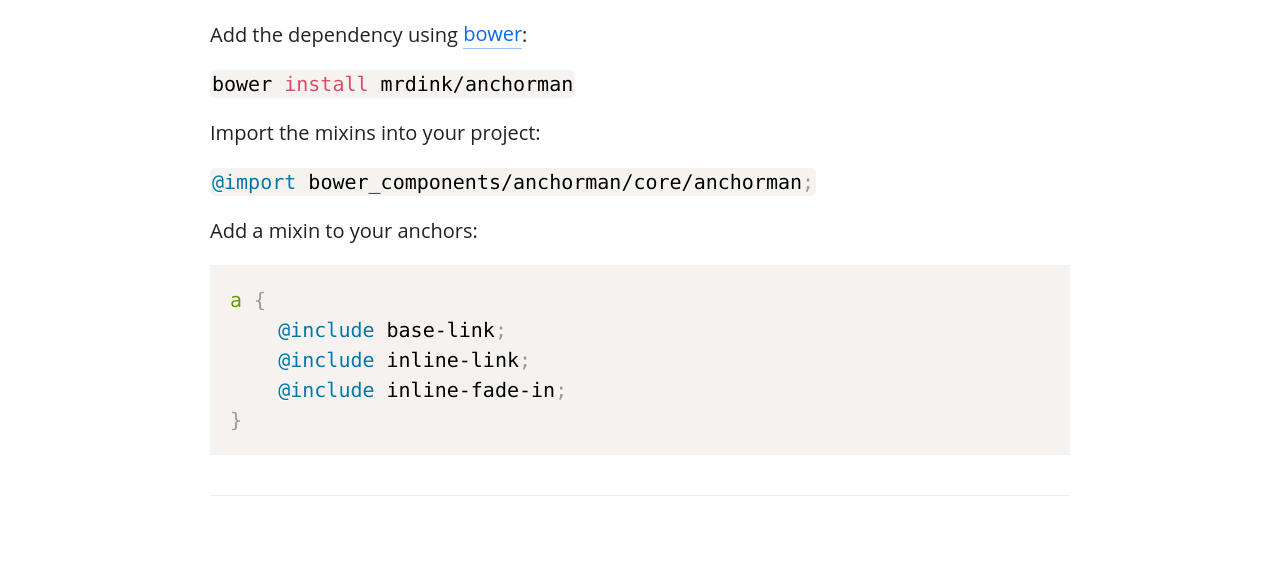
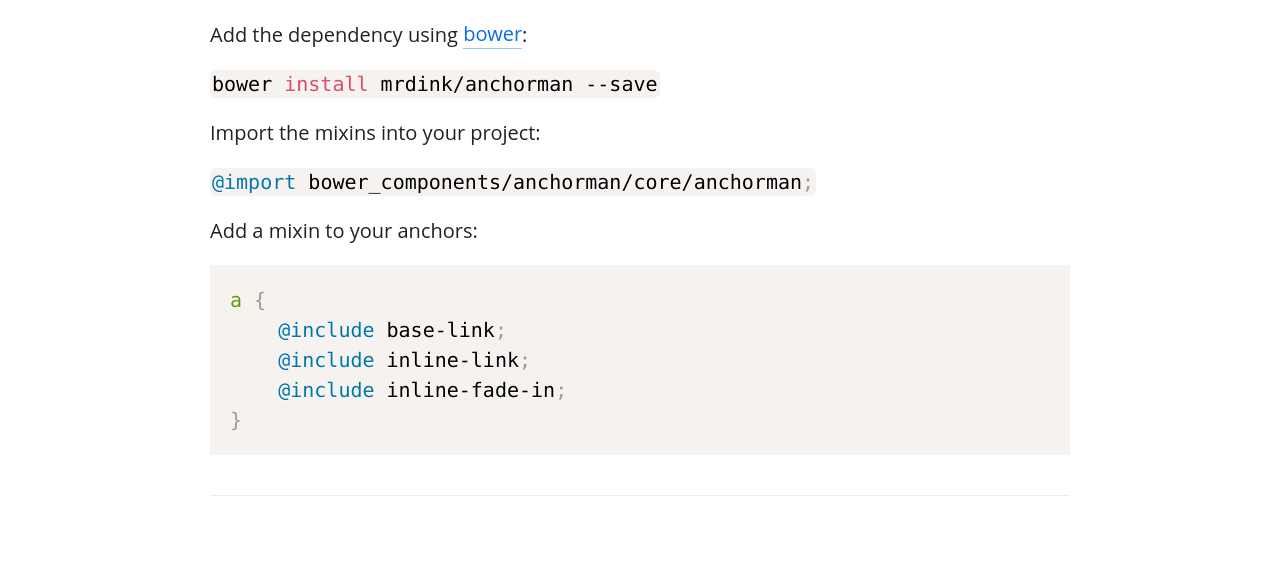
Before and after one commit to sixteenbit/anchorman, a website: page docs/index.html in a window 1280 px wide. Shown: the part 220-800 px from the top of the page. Drawn offline with Linux system fonts and the light colour scheme.

Commit message:
--save for instructions

```diff
--- a/docs/index.html
+++ b/docs/index.html
@@ -23,7 +23,7 @@
 
 		<div class="container">
 			<p>Add the dependency using <a href="https://bower.io/" class="inline fade-in">bower</a>:</p>
-			<p><code class="language-bash">bower install mrdink/anchorman</code></p>
+			<p><code class="language-bash">bower install mrdink/anchorman --save</code></p>
 			<p>Import the mixins into your project:</p>
 			<p><code class="language-scss">@import bower_components/anchorman/core/anchorman;</code></p>
 			<p>Add a mixin to your anchors:</p>
```
